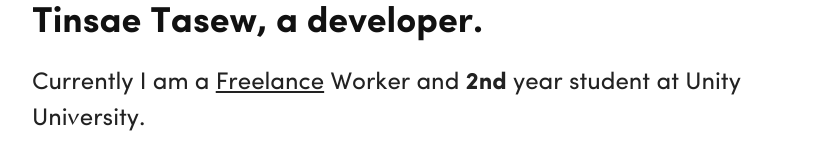
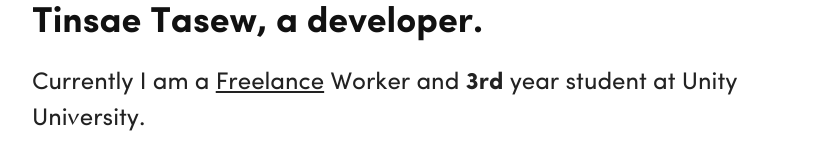
Before and after one commit to iamtinsae/iamtinsae.dev, a Next.js app: page / in a window 1280 px wide. Shown: the part 333-490 px from the top of the page, without its empty margins (224-1055 px from the left). Built offline with nearby package versions, Linux system fonts and the light colour scheme.

Commit message:
fix(pages): wrong hero description

```diff
--- a/src/pages/index.tsx
+++ b/src/pages/index.tsx
@@ -29,7 +29,7 @@
                 <span className="cursor-pointer font-normal underline dark:text-gray-200">
                   Freelance
                 </span>{' '}
-                Worker and <b>2nd</b> year student at{' '}
+                Worker and <b>3rd</b> year student at{' '}
                 <span className="cursor-pointer font-normal text-gray-800 dark:text-gray-200">
                   Unity University
                 </span>
```
